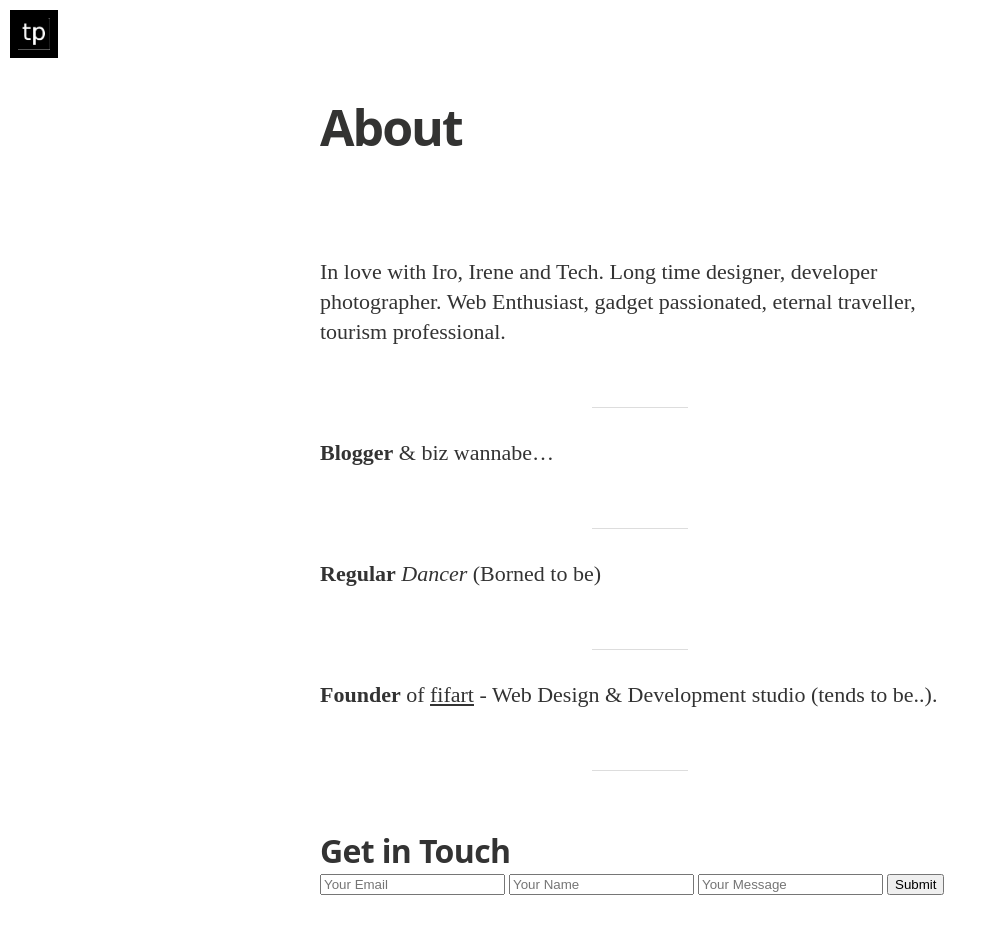
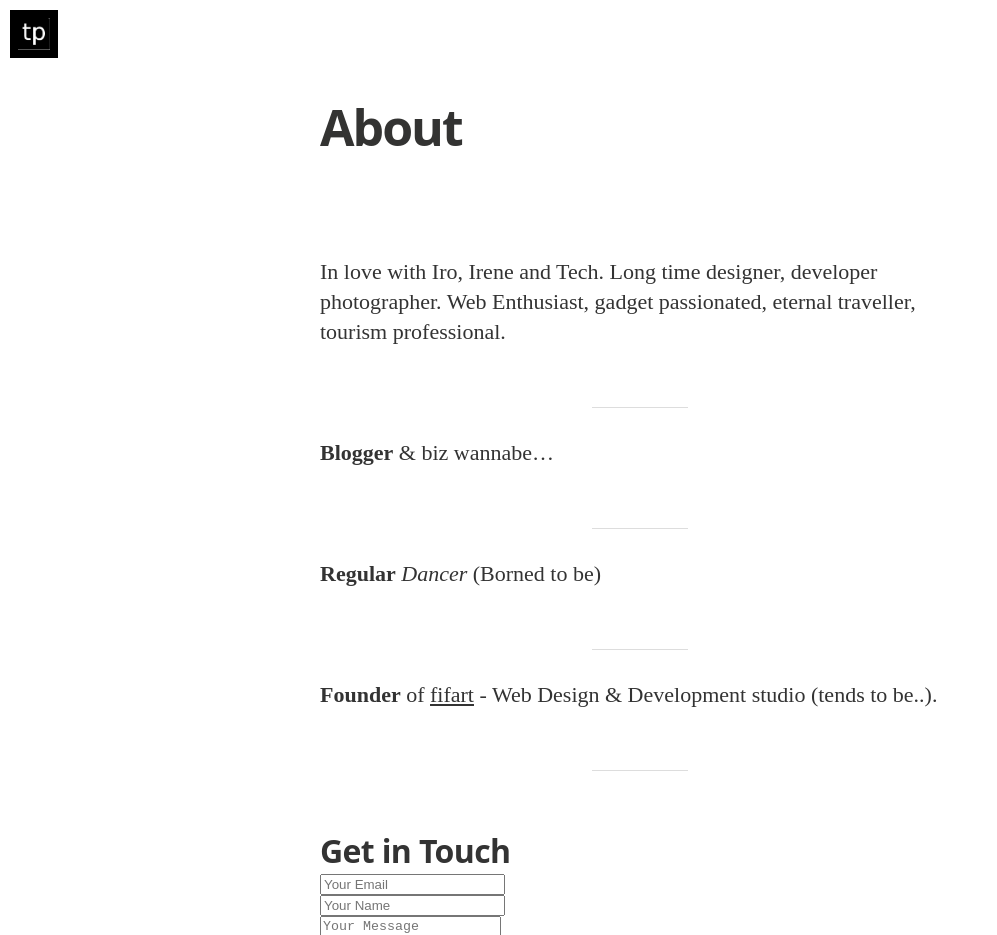
Before and after one commit to tassospan/tassospan.github.io, a Jekyll site: the page built from about.md, in a window 1280 px wide. Shown: the top 935 px of the page, without its empty margins (0-997 px from the left). Built offline with Jekyll 4.4.1, drawn with Linux system fonts in a browser that asks for light colours; nearby versions of some CDN libraries; some web fonts are replaced; Markdown is read by kramdown in place of the engine named in the settings; grey boxes are pictures that could not be loaded.

Commit message:
contact form added

```diff
--- a/_layouts/page.html
+++ b/_layouts/page.html
@@ -44,9 +44,9 @@
           <h2>Get in Touch</h2>
           <form accept-charset="UTF-8" action="https://formkeep.com/f/533126f89780" method="POST">
             <input type="hidden" name="utf8" value="✓">
-            <input type="email" name="email" placeholder="Your Email">
-            <input type="text" name="name" placeholder="Your Name">
-            <input type="textarea" name="textarea" placeholder="Your Message">
+            <input type="email" name="email" placeholder="Your Email"><br>
+            <input type="text" name="name" placeholder="Your Name"><br>
+            <textarea name="textarea" placeholder="Your Message"></textarea><br>
             <button type="submit">Submit</button>
           </form>
         </section>
```
